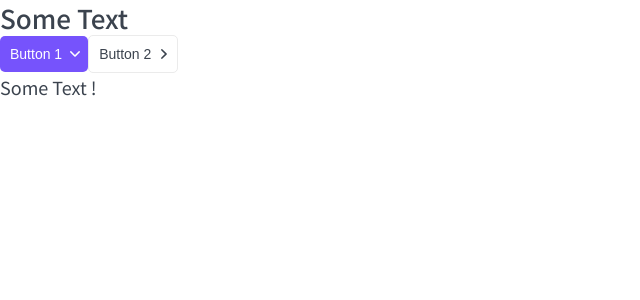
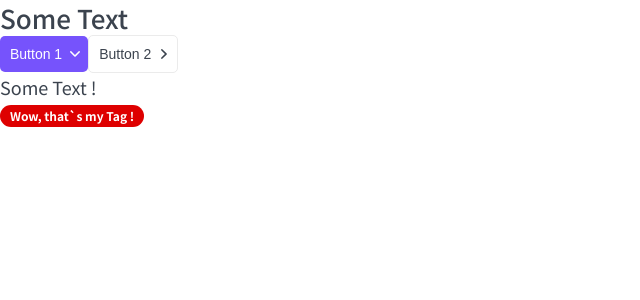
Before and after one commit to YokoLitner/tops-app-NextJS, a Next.js app: page / in a window 1280 px wide. Shown: the top 300 px of the page, without its empty margins (0-640 px from the left). Built offline with nearby package versions, Linux system fonts and the light colour scheme.

Commit message:
feat: added Tag-component

```diff
--- /dev/null
+++ b/components/Tag/Tag.module.css
@@ -0,0 +1,50 @@
+.tag {
+    display: inline-block;
+
+    box-sizing: border-box;
+    margin-right: 5px;
+    border-radius: 20px;
+}
+
+.s {
+    padding: 5px 10px;
+
+    font-size: 12px;
+    line-height: 12px;
+}
+
+.m {
+    padding: 5px 10px;
+
+    font-size: 14px;
+    line-height: 14px;
+}
+
+.ghost {
+    border: 1px solid var(--gray-light);
+}
+
+.red {
+    color: var(--white);
+    background: #DE0000;
+    font-weight: bold;
+}
+
+.gray {
+    color: var(--white);
+    background: #B3C0D9;
+    font-weight: bold;
+}
+
+.green {
+    color: var(--green);
+    background: var(--green-light);
+    font-weight: bold;
+}
+
+.primary {
+    color: var(--primary);
+    background: none;
+
+    border: 1px solid var(--primary);
+}
--- /dev/null
+++ b/components/Tag/Tag.tsx
@@ -0,0 +1,29 @@
+import { TagProps } from './Tag.props';
+import styles from './Tag.module.css';
+import cn from 'classnames';
+
+
+export const Tag = ({ textSize = 's', children, color = 'ghost', href, className, ...props }: TagProps): JSX.Element => {
+    return (<>
+        <div
+            className={cn(
+                styles.tag, className, {
+                [styles.s]: textSize == 's',
+                [styles.m]: textSize == 'm',
+                [styles.ghost]: color == 'ghost',
+                [styles.red]: color == 'red',
+                [styles.green]: color == 'green',
+                [styles.primary]: color == 'primary',
+                [styles.gray]: color == 'gray',
+            }
+            )}
+            {...props}
+        >
+                {
+                href
+                    ? <a href={href}>{children}</a>
+                    : <>{children}</>
+            }
+        </div>
+    </>);
+};
--- a/components/index.tsx
+++ b/components/index.tsx
@@ -1,3 +1,4 @@
 export * from './Htag/Htag';
 export * from './Button/Button';
 export * from './Ptag/P';
+export * from './Tag/Tag';
--- a/pages/index.tsx
+++ b/pages/index.tsx
@@ -1,5 +1,5 @@
 import React from 'react';
-import { Htag, Button, P } from '../components';
+import { Htag, Button, P, Tag } from '../components';
 
 export default function Home(): JSX.Element {
   return (
@@ -8,6 +8,7 @@
         <Button appearance='primary' arrow='down'>Button 1</Button>
         <Button appearance='ghost' arrow='right'>Button 2</Button>
         <P textSize='l'>Some Text !</P>
+        <Tag textSize='s' color='red' href='/'>Wow, that`s my Tag !</Tag>
     </div>
   );
 }
```
Also changed, not shown: components/Tag/Tag.props.ts (added, +9 -0 lines).
